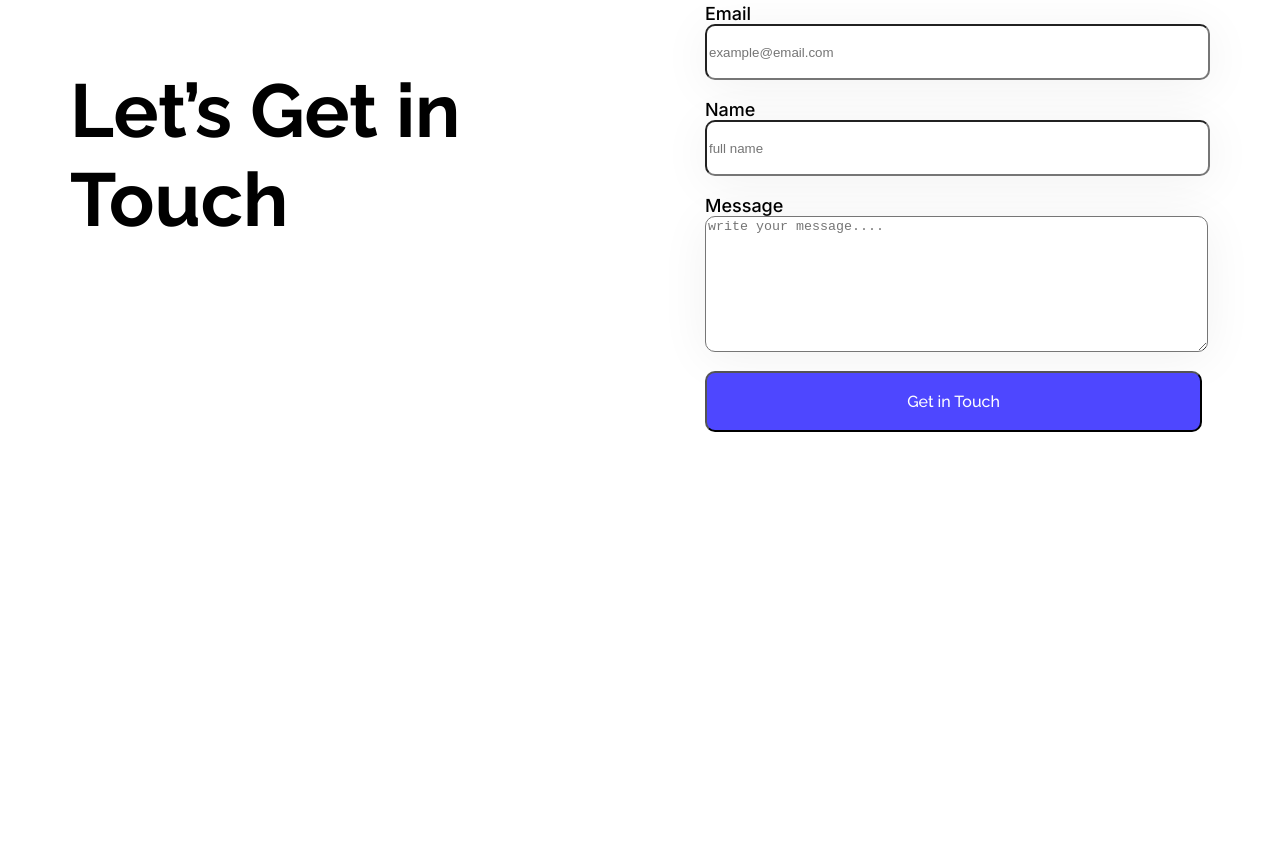
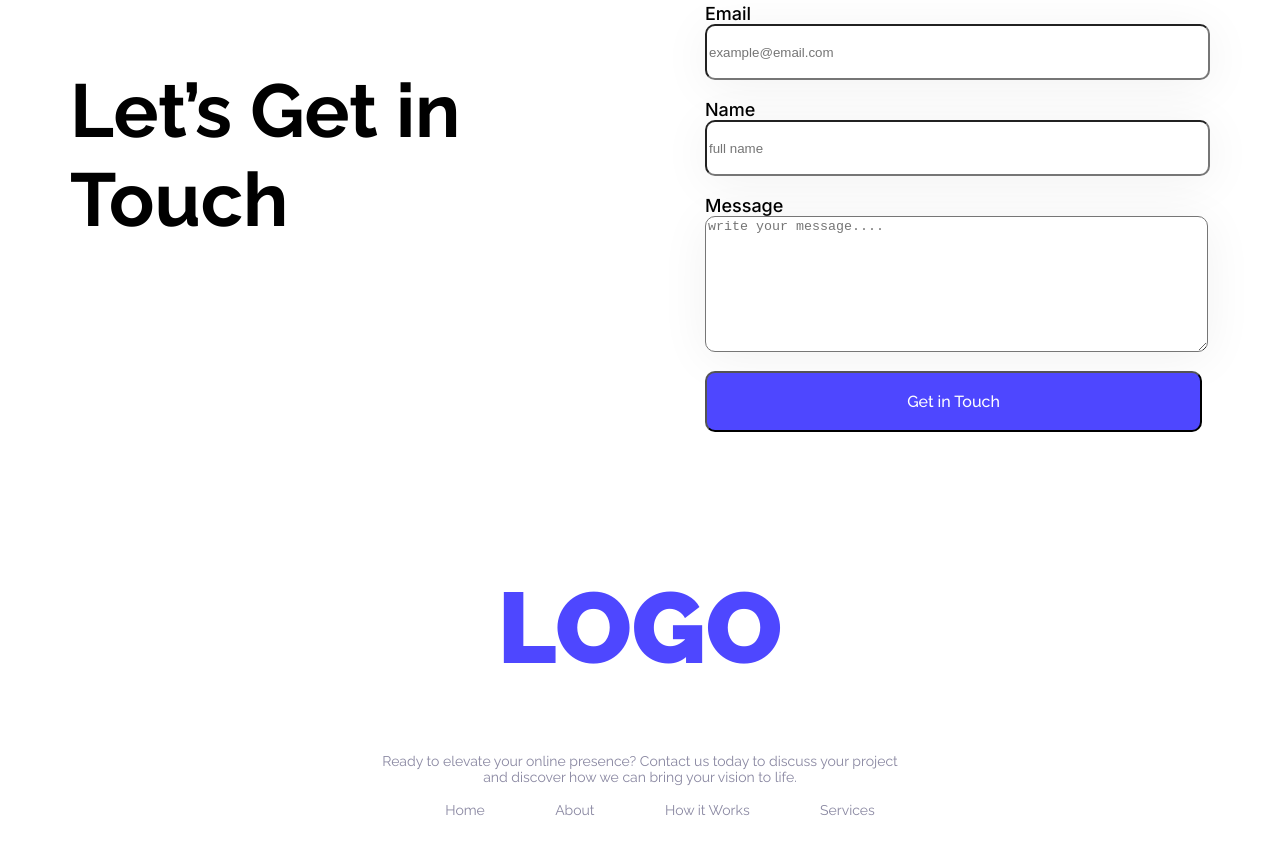
Before and after one commit to Tahmid-ah/Assign-1, a plain HTML site: page index.html in a window 1280 px wide. Shown: the part 3142-3997 px from the top of the page. Before the commit the page ends 3582 px from the top, so only its background shows below. Drawn offline with Linux system fonts and the light colour scheme.

Commit message:
final commit and footer part commit

```diff
--- a/css/style.css
+++ b/css/style.css
@@ -357,3 +357,51 @@
     border-radius: 10px;
     width: 497px;
 }
+
+/*---------------------------------------------------------------------------*/
+
+footer{
+     max-width: 540px;
+        margin: 0 auto;
+        margin-top: 137px;
+        margin-bottom: 104px;
+        justify-content: center;
+}
+
+.footer-header{
+    color: #4E47FF;
+    font-weight: 900;
+    font-size: 100px;
+    font-family: Raleway ;
+    text-align: center;
+
+}
+
+footer p{
+    color: rgba(137, 135, 161, 1);
+    font-weight: 400;
+    font-size: 14px;
+    font-family: Raleway ;
+    text-align: center;
+}
+
+.footer-list{
+    display: flex;
+    justify-content: space-around;
+    text-decoration: none;
+
+
+}
+.footer-list li{
+    text-decoration: none;
+    list-style: none;
+}
+
+.footer-list li a{
+    text-decoration: none;
+    list-style: none;
+    color: rgba(137, 135, 161, 1);
+    font-weight: 400;
+    font-size: 14px;
+    font-family: Raleway ;
+}
--- a/index.html
+++ b/index.html
@@ -145,5 +145,16 @@
         </section>
     </main>
 
+    <footer>
+        <h1 class="footer-header">LOGO</h1>
+        <p>Ready to elevate your online presence? Contact us today to discuss your project and discover how we can bring your vision to life.</p>
+        <ul class="footer-list">
+            <li><a href="">Home</a></li>
+            <li><a href="">About</a></li>
+            <li><a href="">How it Works</a></li>
+            <li><a href="">Services</a></li>
+        </ul>
+    </footer>
+
 </body>
 </html>
```
